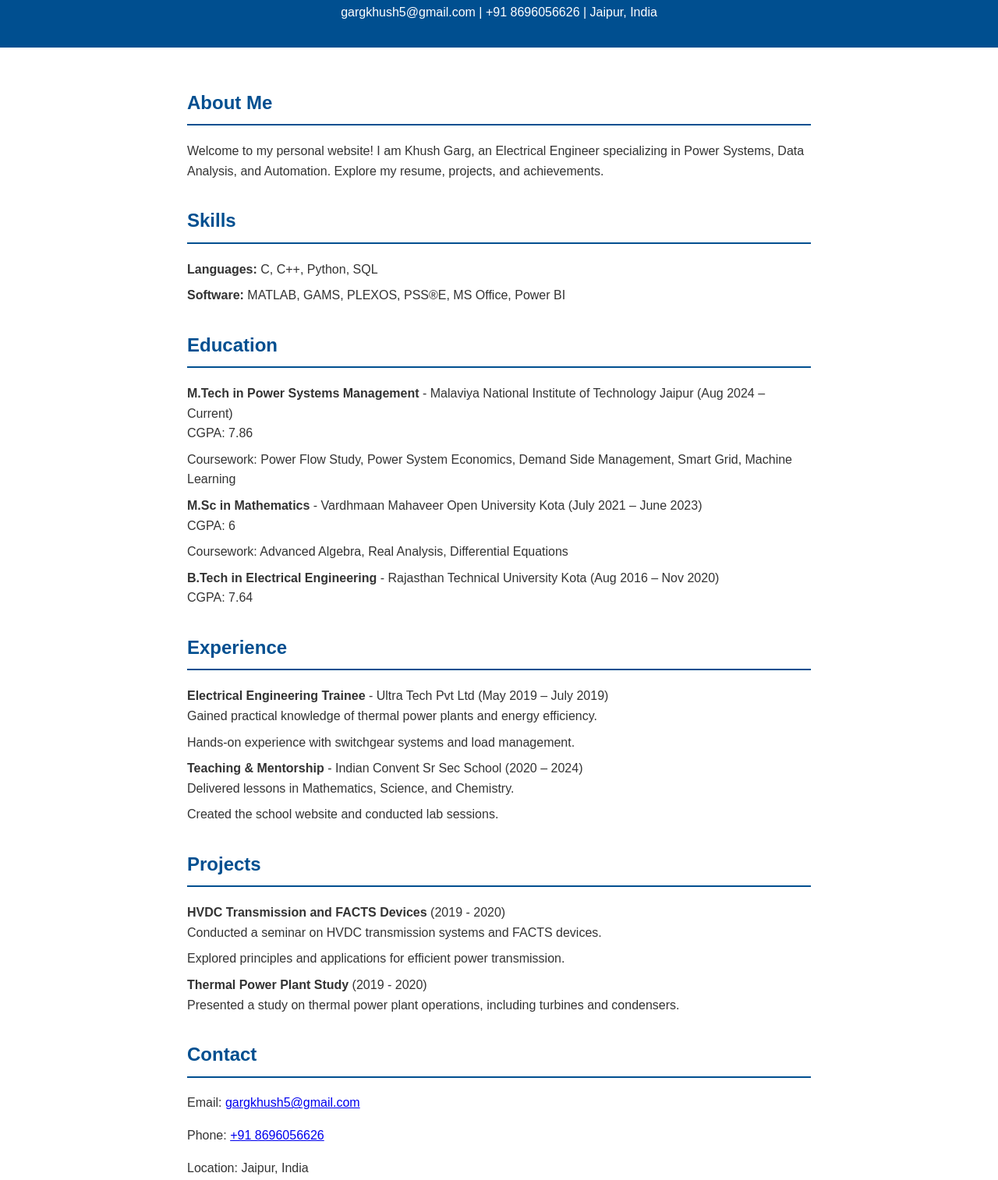
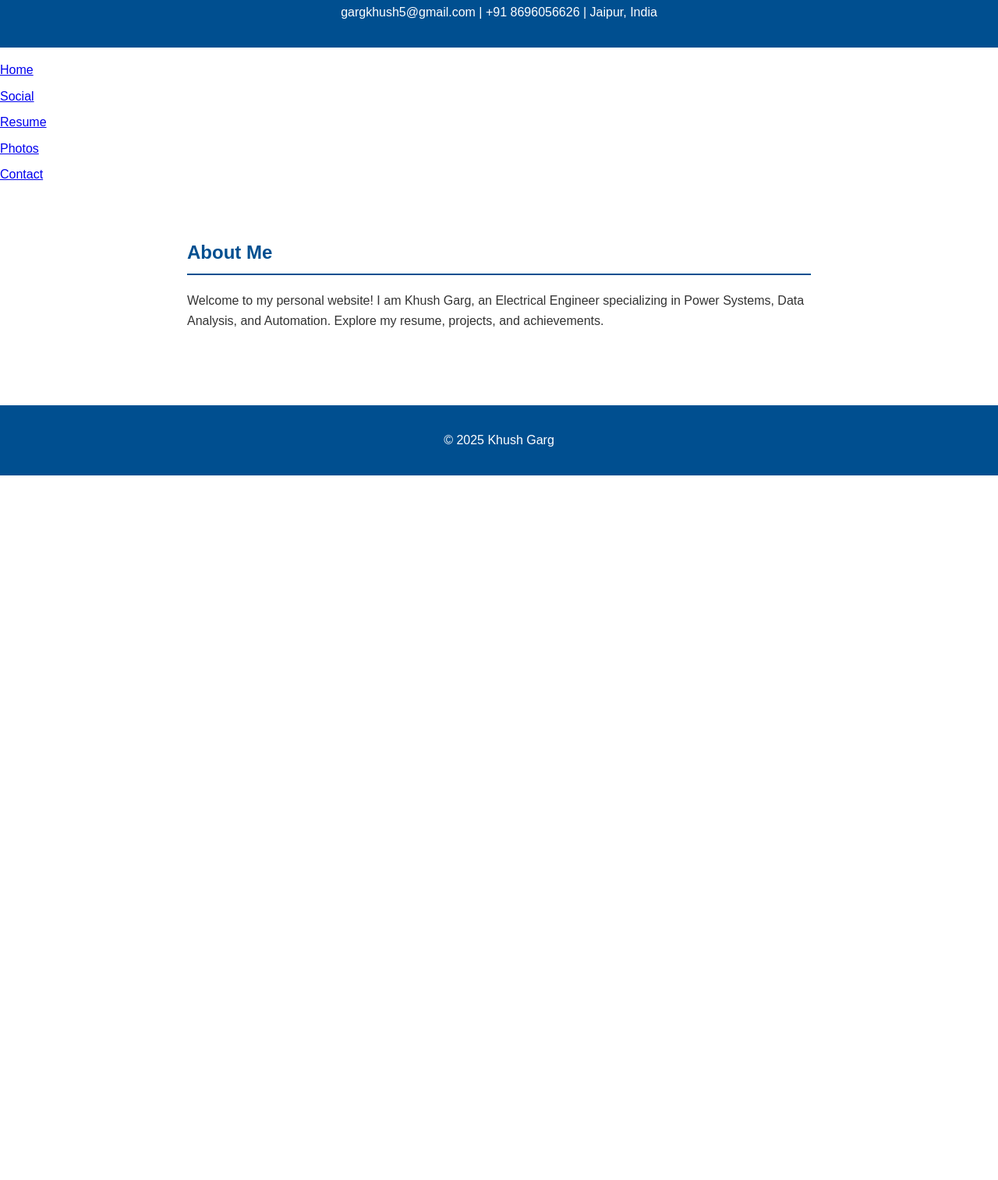
Before and after one commit to gargkhush5/gargkhush5.github.io, a plain HTML site: page index.html in a window 1280 px wide. Shown: the part 311-1825 px from the top of the page at 78% size. After the commit the page ends 921 px from the top, so only its background shows below. Drawn offline with Linux system fonts and the light colour scheme.

Commit message:
Update index.html

```diff
--- a/index.html
+++ b/index.html
@@ -18,90 +18,21 @@
     </p>
   </header>
 
+  <!-- Navigation Tabs -->
+  <nav>
+    <ul class="tabs">
+      <li><a href="index.html">Home</a></li>
+      <li><a href="social.html">Social</a></li>
+      <li><a href="resume.html">Resume</a></li>
+      <li><a href="photos.html">Photos</a></li>
+      <li><a href="contact.html">Contact</a></li>
+    </ul>
+  </nav>
+
   <main>
-    <section id="about">
+    <section id="home">
       <h2>About Me</h2>
       <p>Welcome to my personal website! I am Khush Garg, an Electrical Engineer specializing in Power Systems, Data Analysis, and Automation. Explore my resume, projects, and achievements.</p>
-    </section>
-
-    <section id="skills">
-      <h2>Skills</h2>
-      <ul>
-        <li><strong>Languages:</strong> C, C++, Python, SQL</li>
-        <li><strong>Software:</strong> MATLAB, GAMS, PLEXOS, PSS®E, MS Office, Power BI</li>
-      </ul>
-    </section>
-
-    <section id="education">
-      <h2>Education</h2>
-      <ul>
-        <li>
-          <strong>M.Tech in Power Systems Management</strong> - Malaviya National Institute of Technology Jaipur (Aug 2024 – Current)
-          <ul>
-            <li>CGPA: 7.86</li>
-            <li>Coursework: Power Flow Study, Power System Economics, Demand Side Management, Smart Grid, Machine Learning</li>
-          </ul>
-        </li>
-        <li>
-          <strong>M.Sc in Mathematics</strong> - Vardhmaan Mahaveer Open University Kota (July 2021 – June 2023)
-          <ul>
-            <li>CGPA: 6</li>
-            <li>Coursework: Advanced Algebra, Real Analysis, Differential Equations</li>
-          </ul>
-        </li>
-        <li>
-          <strong>B.Tech in Electrical Engineering</strong> - Rajasthan Technical University Kota (Aug 2016 – Nov 2020)
-          <ul>
-            <li>CGPA: 7.64</li>
-          </ul>
-        </li>
-      </ul>
-    </section>
-
-    <section id="experience">
-      <h2>Experience</h2>
-      <ul>
-        <li>
-          <strong>Electrical Engineering Trainee</strong> - Ultra Tech Pvt Ltd (May 2019 – July 2019)
-          <ul>
-            <li>Gained practical knowledge of thermal power plants and energy efficiency.</li>
-            <li>Hands-on experience with switchgear systems and load management.</li>
-          </ul>
-        </li>
-        <li>
-          <strong>Teaching & Mentorship</strong> - Indian Convent Sr Sec School (2020 – 2024)
-          <ul>
-            <li>Delivered lessons in Mathematics, Science, and Chemistry.</li>
-            <li>Created the school website and conducted lab sessions.</li>
-          </ul>
-        </li>
-      </ul>
-    </section>
-
-    <section id="projects">
-      <h2>Projects</h2>
-      <ul>
-        <li>
-          <strong>HVDC Transmission and FACTS Devices</strong> (2019 - 2020)
-          <ul>
-            <li>Conducted a seminar on HVDC transmission systems and FACTS devices.</li>
-            <li>Explored principles and applications for efficient power transmission.</li>
-          </ul>
-        </li>
-        <li>
-          <strong>Thermal Power Plant Study</strong> (2019 - 2020)
-          <ul>
-            <li>Presented a study on thermal power plant operations, including turbines and condensers.</li>
-          </ul>
-        </li>
-      </ul>
-    </section>
-
-    <section id="contact">
-      <h2>Contact</h2>
-      <p>Email: <a href="mailto:gargkhush5@gmail.com">gargkhush5@gmail.com</a></p>
-      <p>Phone: <a href="tel:+918696056626">+91 8696056626</a></p>
-      <p>Location: Jaipur, India</p>
     </section>
   </main>
 
```
Lines whose indentation alone changed are shown as unchanged.
